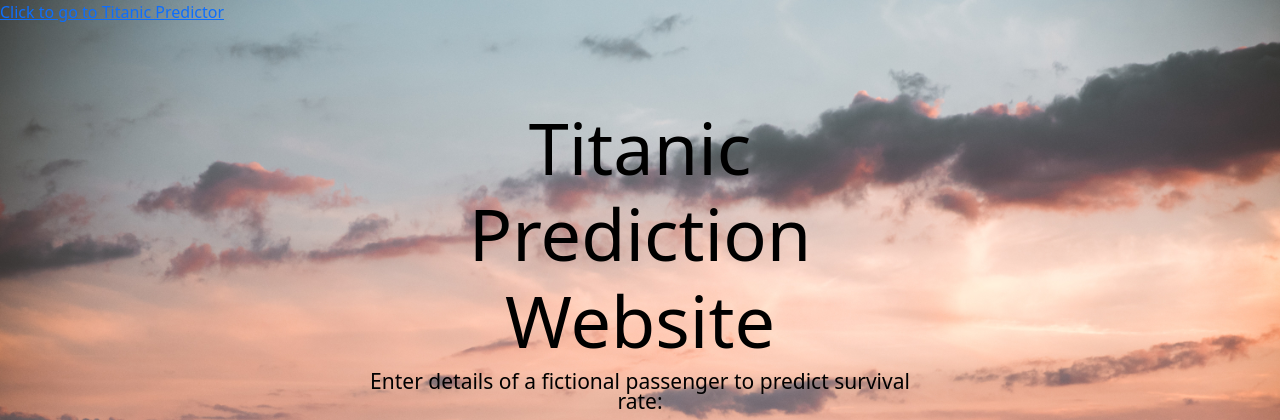
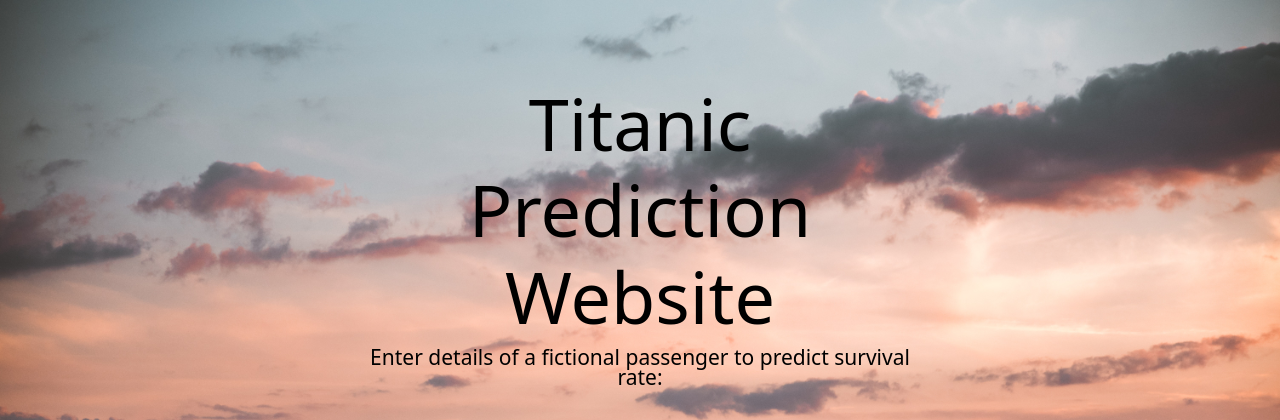
Before and after one commit to tcruz88/titanic_survival_predictor, a Django app: page / in a window 1280 px wide. Shown: the top 420 px of the page. Run offline with Django 3.2, Linux system fonts and the light colour scheme.

Commit message:
testing GET titanic.html

```diff
--- a/templates/index.html
+++ b/templates/index.html
@@ -18,7 +18,7 @@
 
     <!-- <h1>Launching website locally</h1>
     <button type="button" onclick="clicked()">Button</button> -->
-    <a href="{% url 'titanic' %}">Click to go to Titanic Predictor</a>
+    <!-- <a href="{% url 'titanic' %}">Click to go to Titanic Predictor</a> -->
 
     <!-- <h1>Titanic Prediction Website: Updated via VIM using AWS ssh </h1>
     <p>Enter details of a fictional passenger and we will output a prediction</p> -->
```
